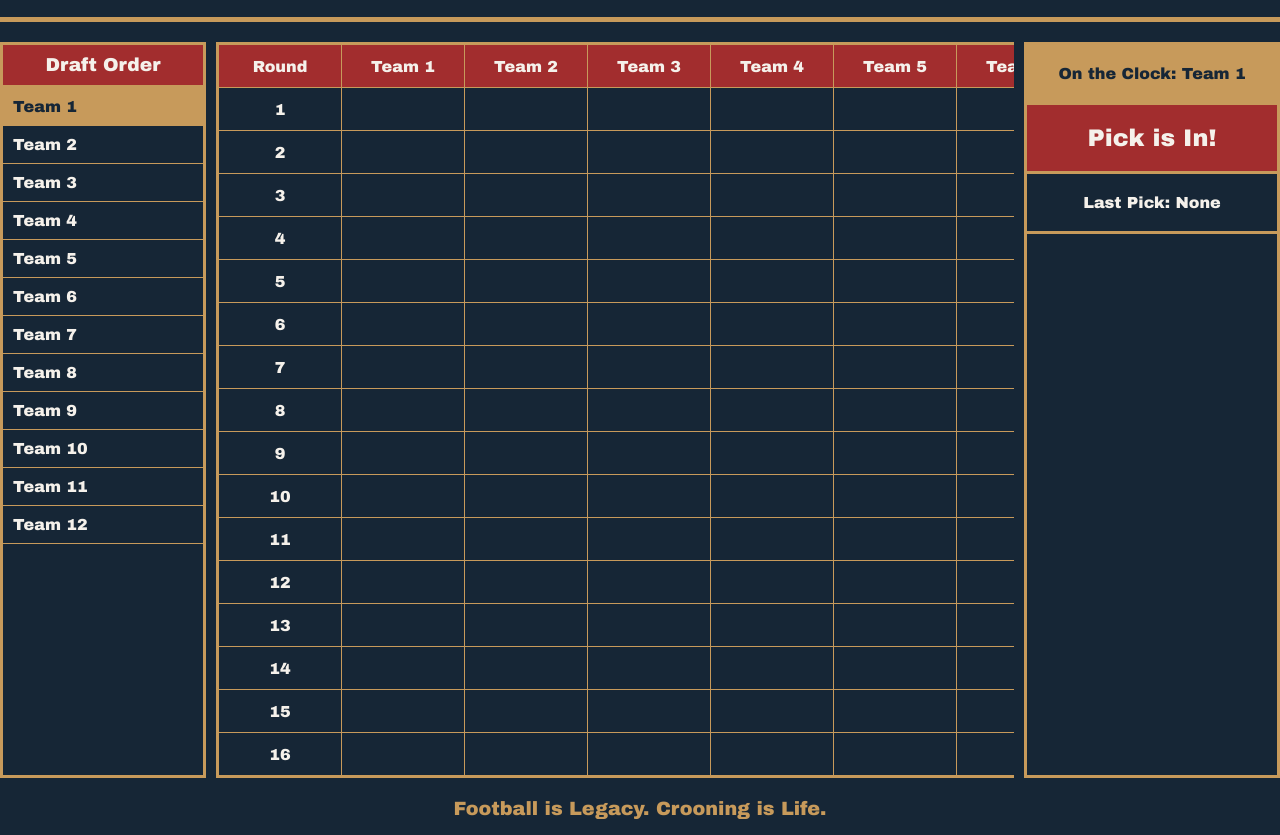
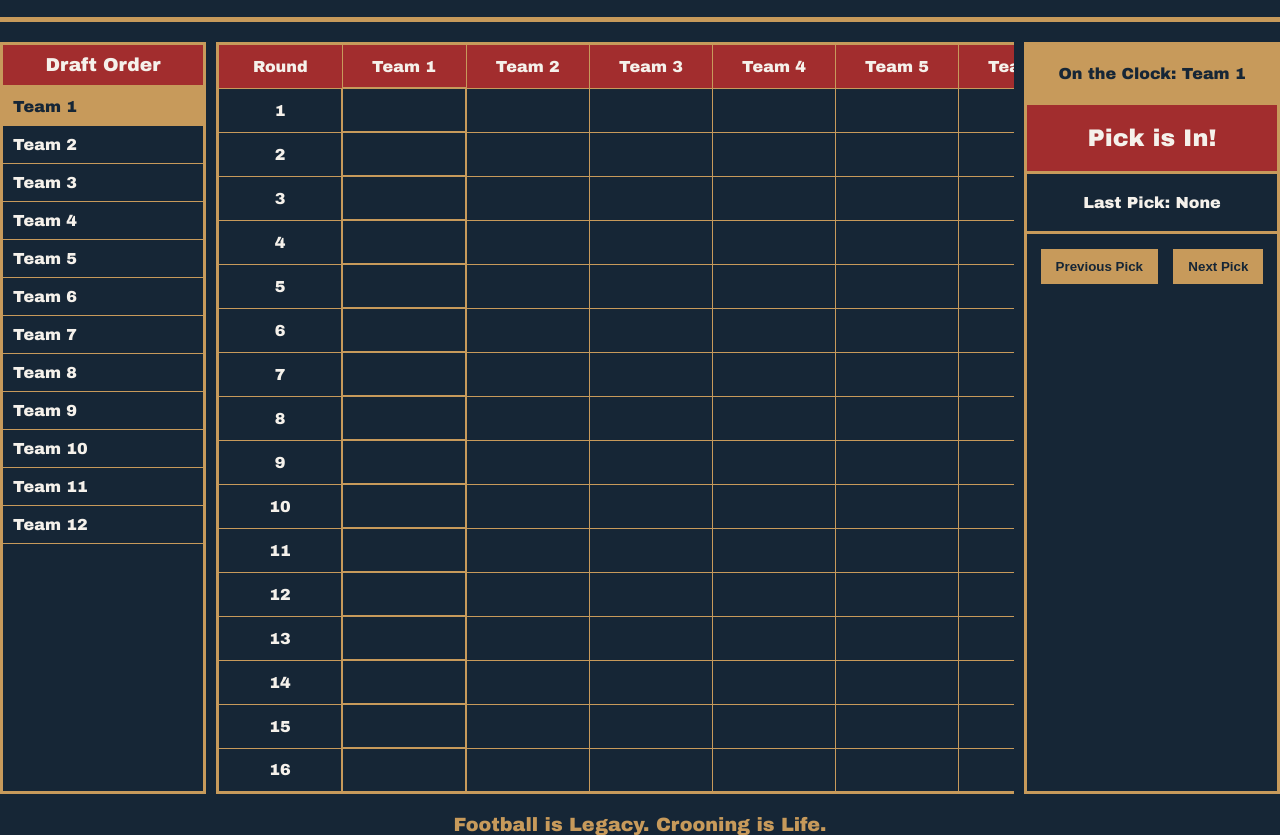
Before and after one commit to jmac1143/bsuc-war-room, a plain HTML site: page index.html in a window 1280 px wide. Shown: the part 80-915 px from the top of the page. Drawn offline with Linux system fonts and the light colour scheme.

Commit message:
Update index.html

```diff
--- a/index.html
+++ b/index.html
@@ -65,6 +65,8 @@
     td { background-color: #162636; color: #F5F1EB; cursor: pointer; }
     td:focus { outline: none; background-color: #1F3751; }
 
+    td.highlighted { border: 2px solid #C79A5B; }
+
     .status-panel {
       width: 250px;
       background-color: #162636;
@@ -74,10 +76,13 @@
       justify-content: flex-start;
     }
     .status-panel .panel { border-bottom: 3px solid #C79A5B; padding: 20px; text-align: center; }
-    .panel.pick-in { background-color: #A22D2E; font-size: 1.5rem; font-weight: bold; color: #F5F1EB; }
+    .panel.pick-in { background-color: #A22D2E; font-size: 1.5rem; font-weight: bold; color: #F5F1EB; transition: background-color 0.3s; }
     .panel.on-clock { background-color: #C79A5B; color: #162636; font-weight: bold; }
 
     footer { margin-top: 20px; color: #C79A5B; font-size: 1.2rem; text-align: center; }
+
+    .controls { margin: 10px 0; text-align: center; }
+    .controls button { margin: 5px; padding: 10px 15px; background-color: #C79A5B; border: none; color: #162636; font-weight: bold; cursor: pointer; }
   </style>
 </head>
 <body>
@@ -106,6 +111,10 @@
       <div class="panel on-clock" id="onClock">On the Clock: Team 1</div>
       <div class="panel pick-in" id="pickIn">Pick is In!</div>
       <div class="panel" id="lastPick">Last Pick: None</div>
+      <div class="controls">
+        <button id="prevBtn">Previous Pick</button>
+        <button id="nextBtn">Next Pick</button>
+      </div>
     </div>
   </div>
 
@@ -118,6 +127,7 @@
     const theadRow = document.querySelector('#draftBoard thead tr');
     const draftOrderList = document.getElementById('draftOrderList');
 
+    // Generate header and draft order
     for (let t = 1; t <= teams; t++) {
       const th = document.createElement('th');
       th.textContent = `Team ${t}`;
@@ -129,6 +139,7 @@
       draftOrderList.appendChild(li);
     }
 
+    // Generate grid
     for (let r = 1; r <= rounds; r++) {
       const row = document.createElement('tr');
       const roundCell = document.createElement('td');
@@ -147,10 +158,7 @@
         cell.addEventListener('blur', () => {
           localStorage.setItem(`pick_${r}_${t}`, cell.textContent);
           document.getElementById('lastPick').textContent = `Last Pick: ${cell.textContent} (Team ${t})`;
-          document.getElementById('pickIn').style.backgroundColor = '#C79A5B';
-          setTimeout(()=>{
-            document.getElementById('pickIn').style.backgroundColor = '#A22D2E';
-          },1500);
+          flashPickIn();
         });
 
         row.appendChild(cell);
@@ -159,12 +167,36 @@
     }
 
     let currentTeam = 1;
-    setInterval(() => {
-      draftOrderList.querySelectorAll('li').forEach(li => li.classList.remove('on-clock'));
-      draftOrderList.querySelectorAll('li')[currentTeam-1].classList.add('on-clock');
-      document.getElementById('onClock').textContent = `On the Clock: Team ${currentTeam}`;
+
+    function highlightTeam(teamNum) {
+      // Clear previous highlights
+      document.querySelectorAll('td').forEach(td => td.classList.remove('highlighted'));
+      document.querySelectorAll(`#draftBoard td[data-team='${teamNum}']`).forEach(td => td.classList.add('highlighted'));
+      document.querySelectorAll('#draftOrderList li').forEach(li => li.classList.remove('on-clock'));
+      draftOrderList.querySelectorAll('li')[teamNum-1].classList.add('on-clock');
+      document.getElementById('onClock').textContent = `On the Clock: Team ${teamNum}`;
+    }
+
+    function flashPickIn() {
+      const panel = document.getElementById('pickIn');
+      panel.style.backgroundColor = '#C79A5B';
+      setTimeout(() => {
+        panel.style.backgroundColor = '#A22D2E';
+      }, 1500);
+    }
+
+    document.getElementById('nextBtn').addEventListener('click', () => {
       currentTeam = currentTeam % teams + 1;
-    }, 5000);
+      highlightTeam(currentTeam);
+    });
+
+    document.getElementById('prevBtn').addEventListener('click', () => {
+      currentTeam = (currentTeam - 2 + teams) % teams + 1;
+      highlightTeam(currentTeam);
+    });
+
+    // Initialize first highlight
+    highlightTeam(currentTeam);
   </script>
 </body>
 </html>
```
